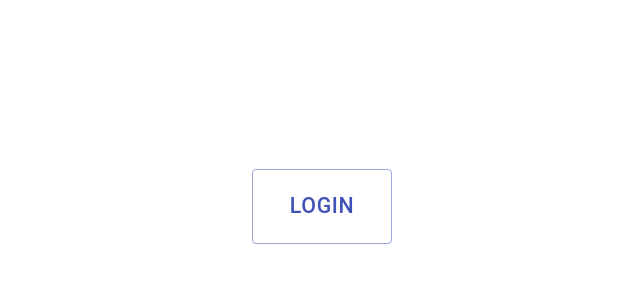
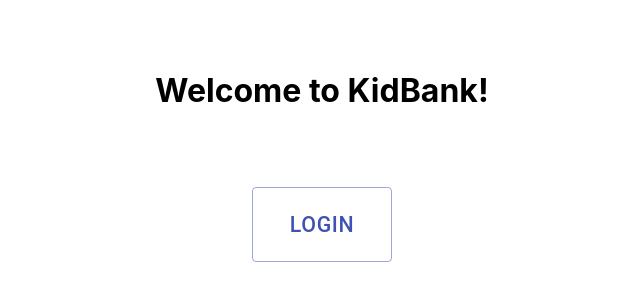
Before and after one commit to Bullmeza/piggybank, a React (Create React App) app in the folder Client/: page / in a window 1280 px wide. Shown: the part 244-544 px from the top of the page, without its empty margins (318-958 px from the left). Built offline with nearby package versions, Linux system fonts and the light colour scheme.

Commit message:
More login changes

```diff
--- a/Client/src/components/login/login.js
+++ b/Client/src/components/login/login.js
@@ -1,9 +1,11 @@
 import React from "react";
 import LoginPopup from "./login_popup";
+import "./login.scss";
 
 function Login() {
   return (
-    <div>
+    <div className="login">
+      <h1 className="center-welcome">Welcome to KidBank!</h1>
       <LoginPopup />
     </div>
   );
--- /dev/null
+++ b/Client/src/components/login/login.scss
@@ -0,0 +1,10 @@
+.login {
+  display: grid;
+  height: 800px;
+}
+
+.center-welcome {
+  align-self: end;
+  text-align: center;
+  height: 95px;
+}
--- a/Client/src/components/login/login_popup.js
+++ b/Client/src/components/login/login_popup.js
@@ -4,6 +4,7 @@ import TextField from "@material-ui/core/TextField";
 import Dialog from "@material-ui/core/Dialog";
 import DialogActions from "@material-ui/core/DialogActions";
 import DialogContent from "@material-ui/core/DialogContent";
+import DialogContentText from "@material-ui/core/DialogContentText";
 import DialogTitle from "@material-ui/core/DialogTitle";
 import "./login_popup.scss";
 
@@ -70,6 +71,11 @@ function LoginPopup() {
             OK
           </Button>
         </DialogActions>
+        <DialogContent>
+          <DialogContentText style={{ fontSize: 11 }}>
+            Don't have an account? Sign up!
+          </DialogContentText>
+        </DialogContent>
       </Dialog>
     </div>
   );
--- a/Client/src/components/login/login_popup.scss
+++ b/Client/src/components/login/login_popup.scss
@@ -1,6 +1,4 @@
 .center-button {
   display: flex;
   justify-content: center;
-  align-items: center;
-  height: 900px;
 }
```
